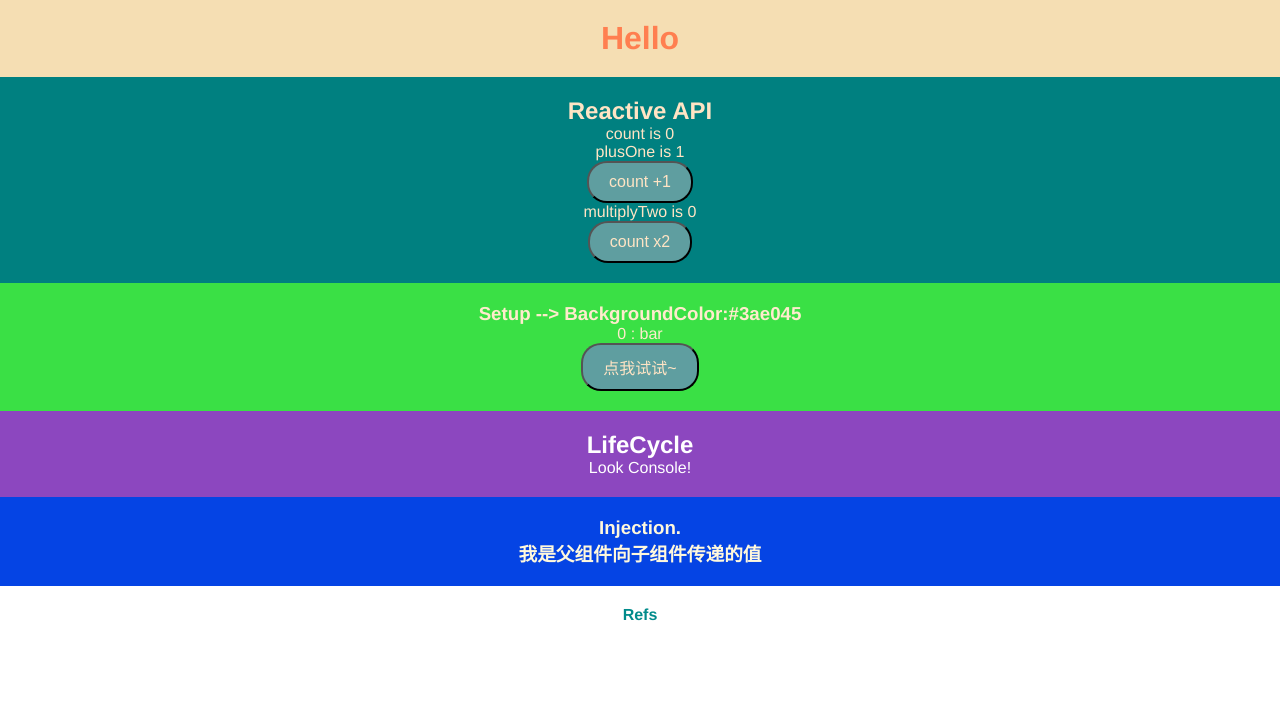
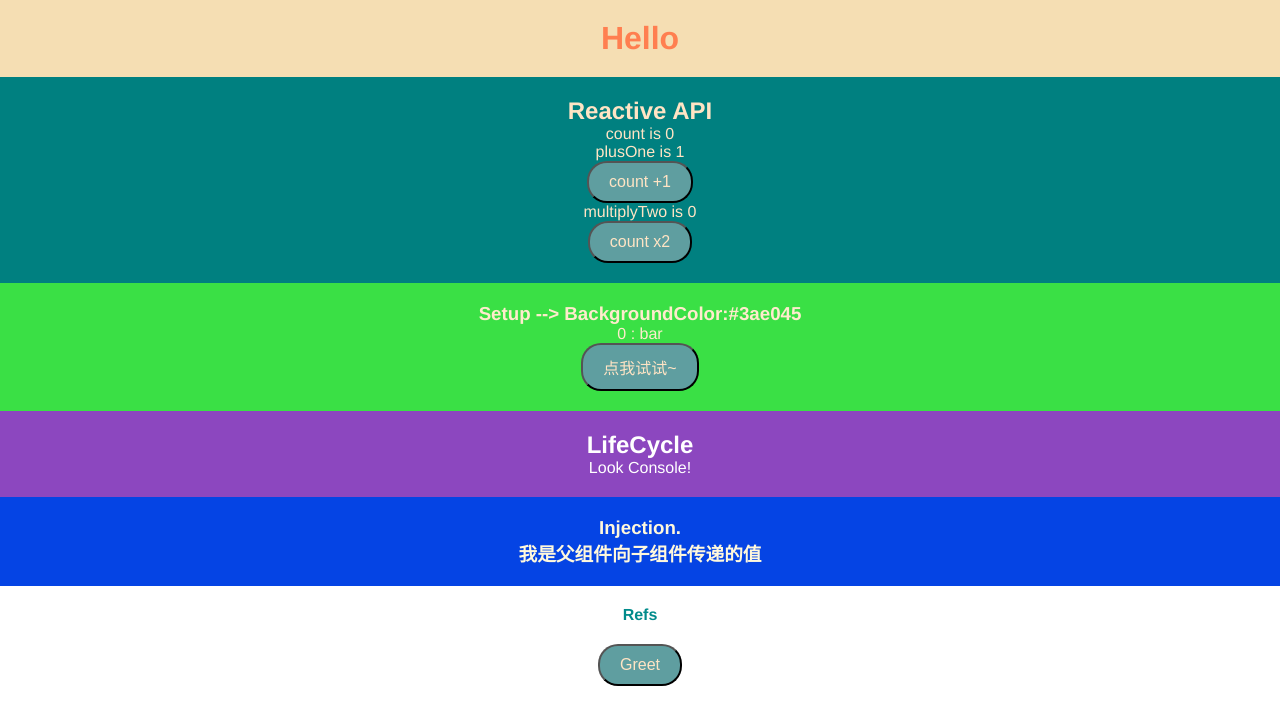
Before and after one commit to consolejs/vue3-composition-api-fresh, a Vue app: page / in a window 1280 px wide. Shown: the top 724 px of the page. Built offline with nearby package versions, Linux system fonts and the light colour scheme.

Commit message:
:sparkles: Click event.

```diff
--- a/src/App.vue
+++ b/src/App.vue
@@ -8,6 +8,7 @@
     <Injection />
     <TemplateRefs />
     <Refs />
+    <Event />
 </div>
 </template>
 
@@ -19,6 +20,7 @@ import LifeCycle from "./components/LifeCycle.vue";
 import Injection from "./components/Injection.vue";
 import TemplateRefs from "./components/TemplateRefs.vue";
 import Refs from "./components/Refs.vue";
+import Event from "./components/Event.vue";
 
 export default {
     name: "App",
@@ -29,7 +31,8 @@ export default {
         LifeCycle,
         Injection,
         TemplateRefs,
-        Refs
+        Refs,
+        Event,
     },
 };
 </script>
--- /dev/null
+++ b/src/components/Event.vue
@@ -0,0 +1,31 @@
+<template>
+<div id="example-2">
+    <!-- `greet` 是在下面定义的方法名 -->
+    <button @click="greet">Greet</button>
+</div>
+</template>
+
+<script>
+import {
+    defineComponent
+} from "vue"
+
+export default defineComponent({
+    data() {
+        return {
+            name: 'Event'
+        }
+    },
+    // 在 `methods` 对象中定义方法
+    methods: {
+        greet: function (event) {
+            // `this` 在方法里指向当前 Vue 实例
+            console.log('Hello ' + this.name + '!')
+            // `event` 是原生 DOM 事件
+            if (event) {
+                console.log(event.target.tagName)
+            }
+        }
+    }
+})
+</script>
```
